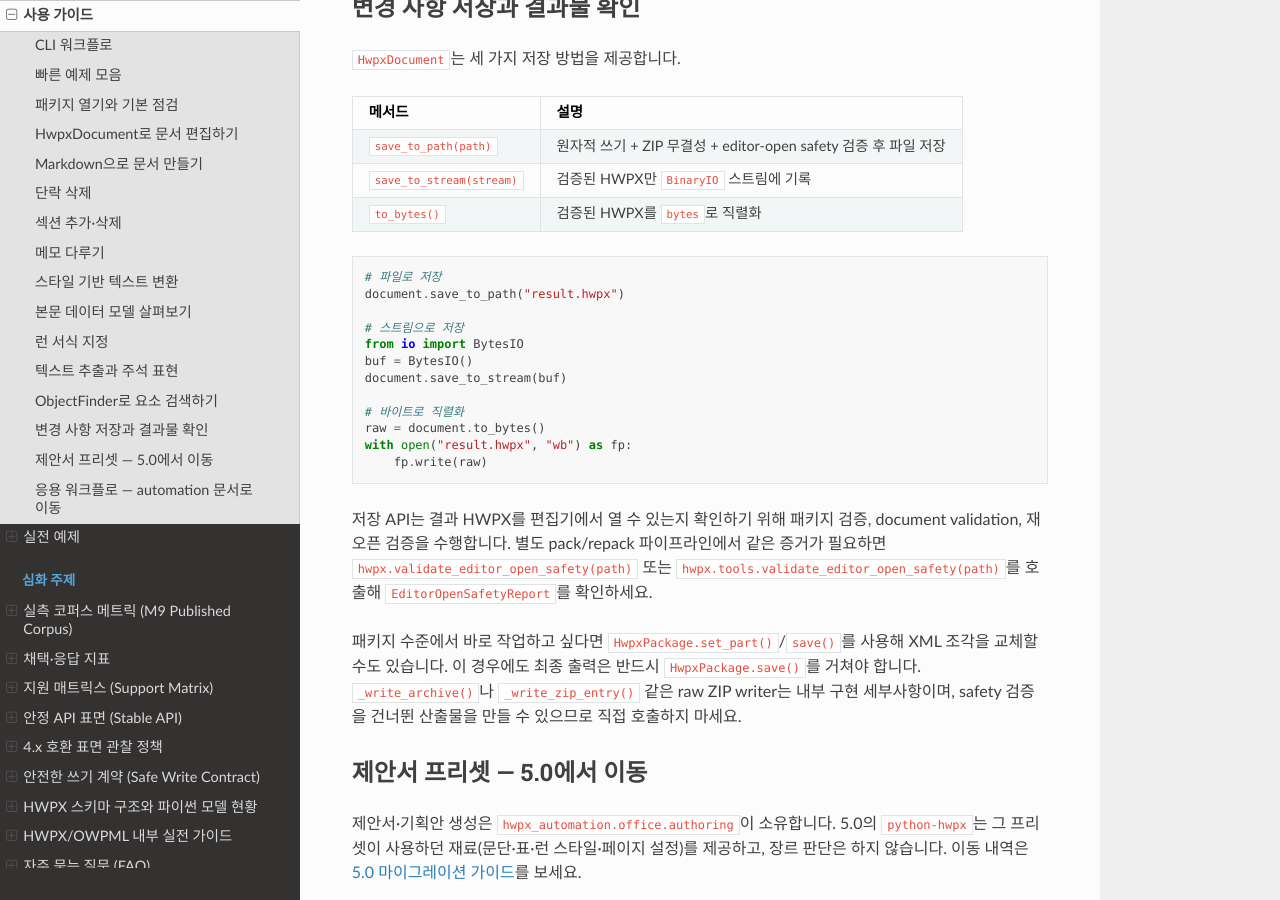
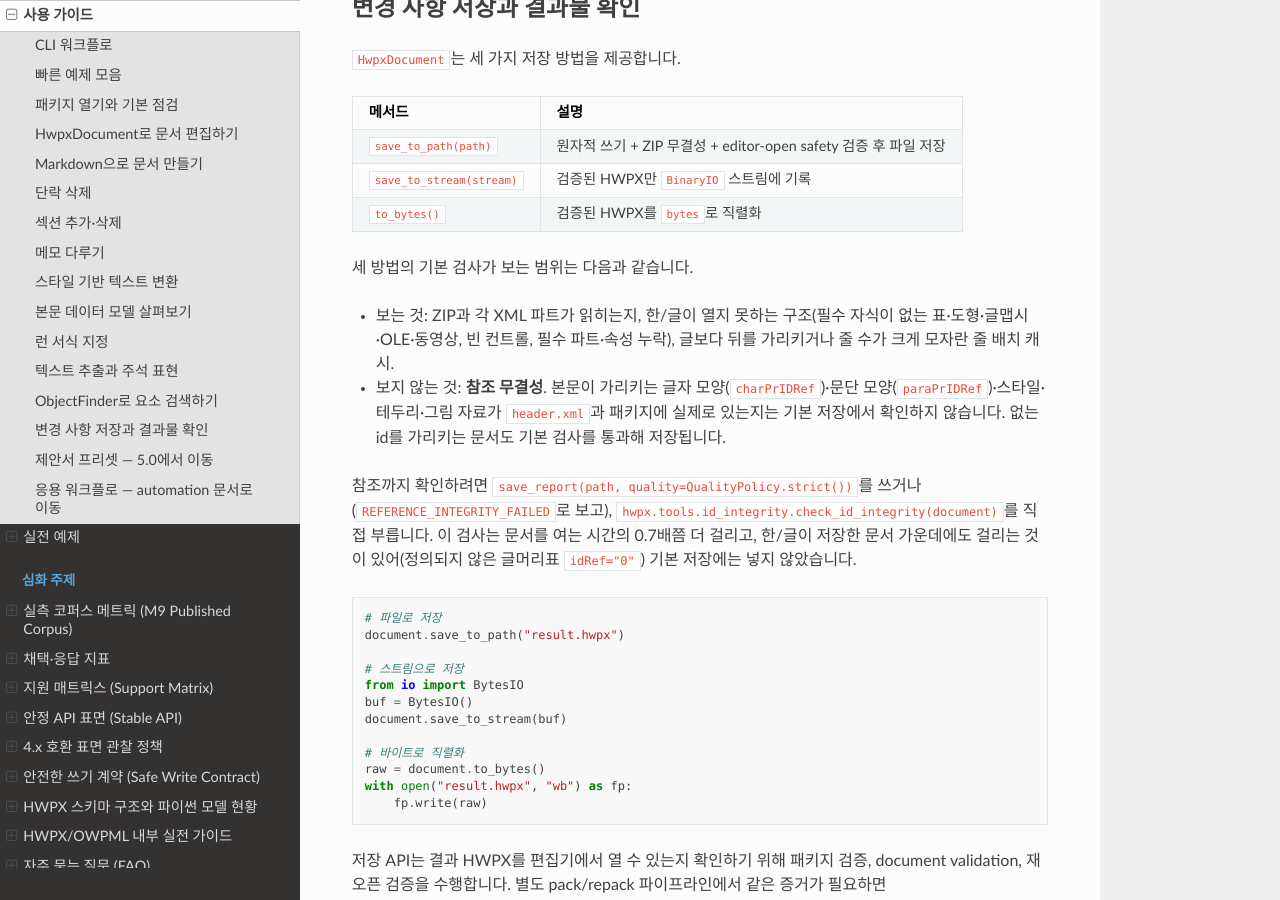
Before and after one commit to airmang/python-hwpx, a Sphinx documentation site: the page built from docs/usage.md, in a window 1280 px wide and 900 px high, scrolled down 22429 px. Built offline with Sphinx 7.4.7 and the Read the Docs theme 3.1.0, drawn with Linux system fonts in a browser that asks for light colours.

Commit message:
docs: 기본 저장 검사가 참조 무결성을 보지 않음을 정확히 적음 (ENG-30)
기본 저장 관문에 참조 무결성 검사(check_id_integrity)를 넣을 수 있는지
tests의 .hwpx 1,210개로 쟀다.
- 비용: 문서를 여는 시간의 약 0.74배(합계 열기 42.0초, 검사 30.9초).
  가장 큰 문서(7MB)는 1.03초.
- 오탐: 3개가 걸린다. 그중 2개는 한/글이 저장한 자료다(header.xml의
  heading@idRef="0"이 정의되지 않은 글머리표를 가리킴). 기본으로 넣으면
  한/글이 만든 정상 문서의 저장을 거부하게 된다.

그래서 넣지 않고, README(국·영문)와 usage.md에 기본 검사가 보는 것과 보지
않는 것, 참조까지 보는 방법을 적었다.

Co-Authored-By: Claude Fable 5.2 <noreply@anthropic.com>

````diff
--- a/docs/usage.md
+++ b/docs/usage.md
@@ -1257,6 +1257,13 @@ for element in paragraphs_with_bookmark:
 | `save_to_stream(stream)` | 검증된 HWPX만 `BinaryIO` 스트림에 기록 |
 | `to_bytes()` | 검증된 HWPX를 `bytes`로 직렬화 |
 
+세 방법의 기본 검사가 보는 범위는 다음과 같습니다.
+
+- 보는 것: ZIP과 각 XML 파트가 읽히는지, 한/글이 열지 못하는 구조(필수 자식이 없는 표·도형·글맵시·OLE·동영상, 빈 컨트롤, 필수 파트·속성 누락), 글보다 뒤를 가리키거나 줄 수가 크게 모자란 줄 배치 캐시.
+- 보지 않는 것: **참조 무결성**. 본문이 가리키는 글자 모양(`charPrIDRef`)·문단 모양(`paraPrIDRef`)·스타일·테두리·그림 자료가 `header.xml`과 패키지에 실제로 있는지는 기본 저장에서 확인하지 않습니다. 없는 id를 가리키는 문서도 기본 검사를 통과해 저장됩니다.
+
+참조까지 확인하려면 `save_report(path, quality=QualityPolicy.strict())`를 쓰거나(`REFERENCE_INTEGRITY_FAILED`로 보고), `hwpx.tools.id_integrity.check_id_integrity(document)`를 직접 부릅니다. 이 검사는 문서를 여는 시간의 0.7배쯤 더 걸리고, 한/글이 저장한 문서 가운데에도 걸리는 것이 있어(정의되지 않은 글머리표 `idRef="0"`) 기본 저장에는 넣지 않았습니다.
+
 ```python
 # 파일로 저장
 document.save_to_path("result.hwpx")
````
Also changed, not shown: README.md (+3 -1 lines), README_EN.md (+2 -1 lines).
